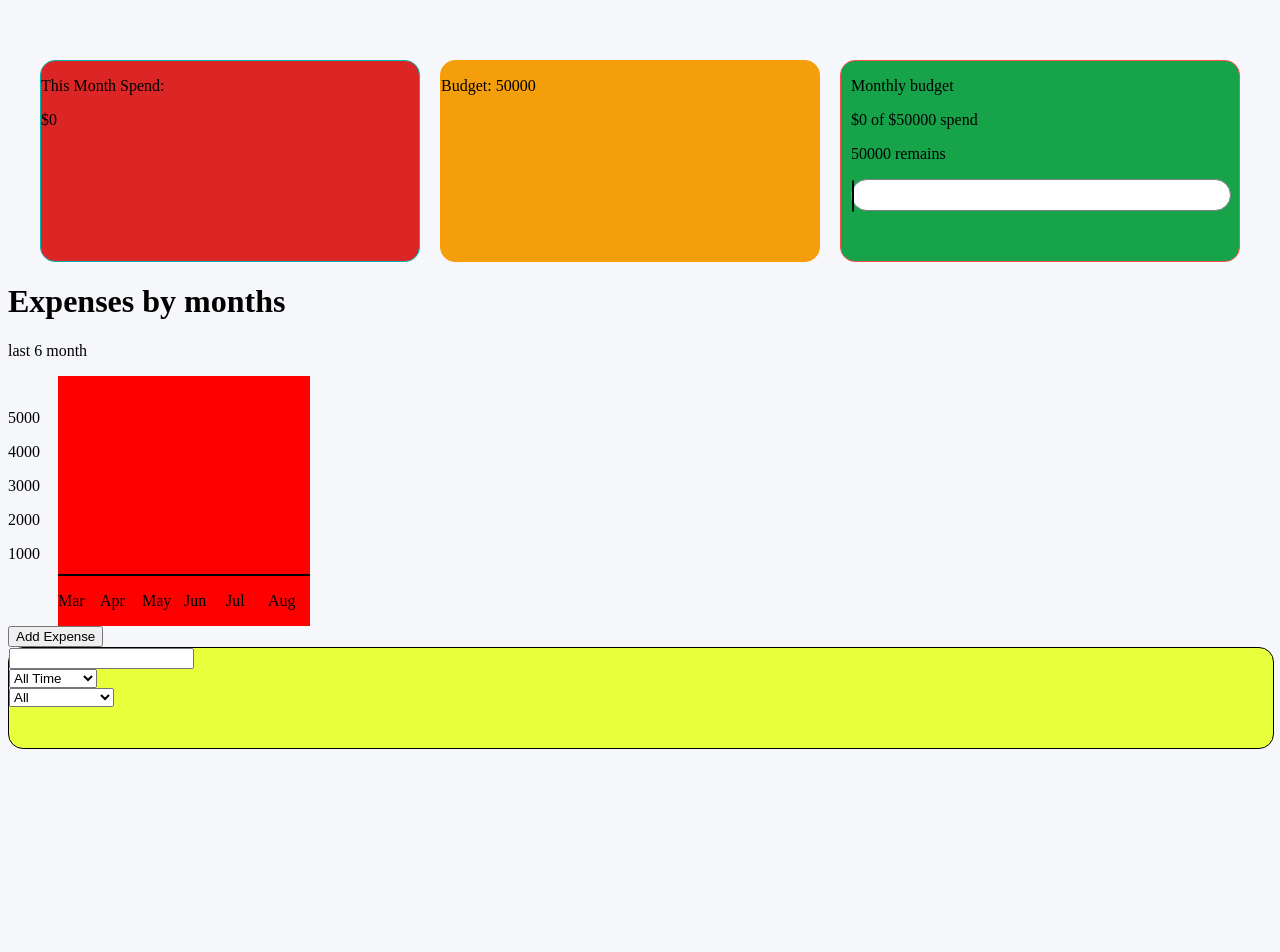
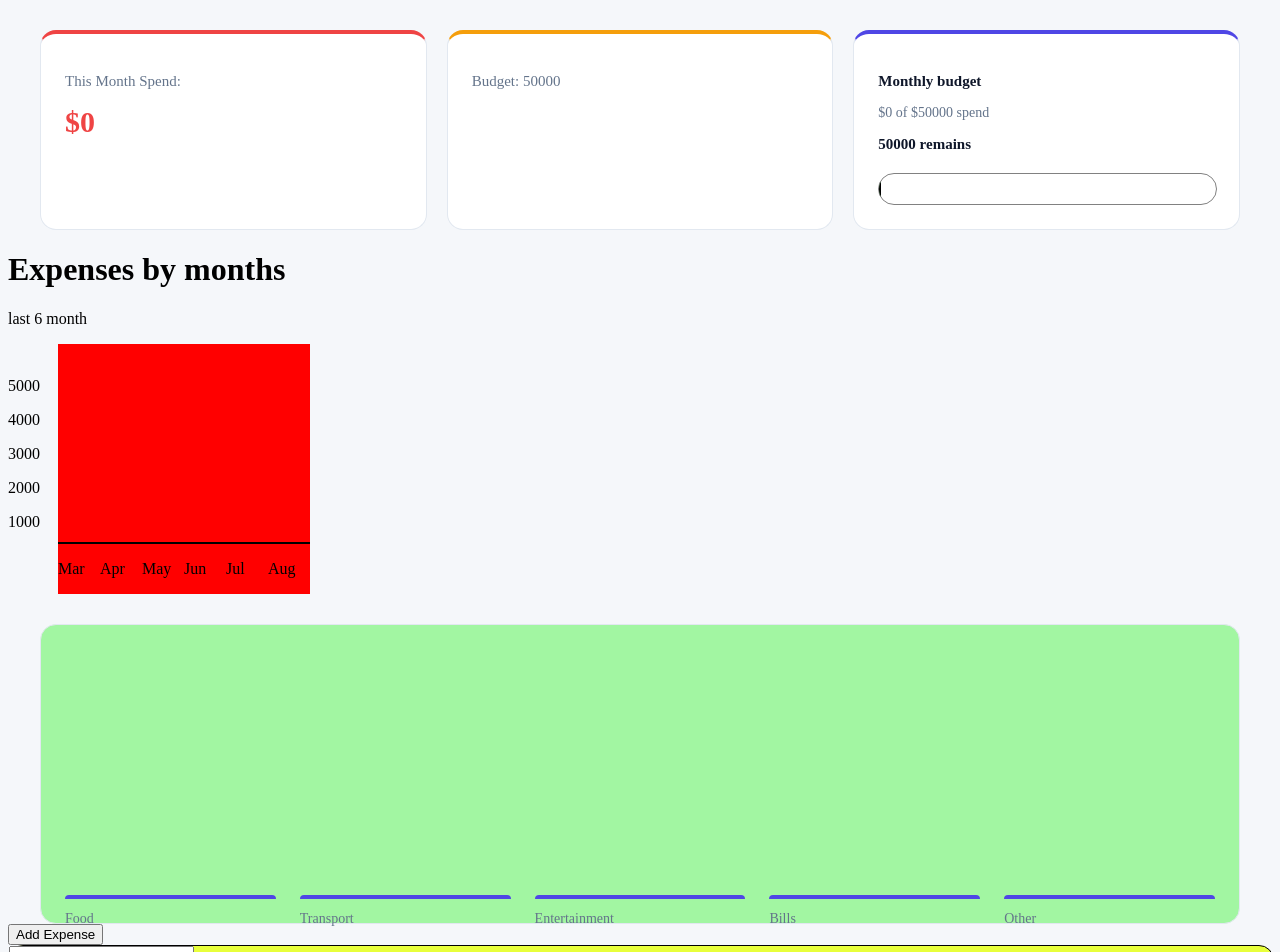
Before and after one commit to Nurik055/expense-tracker-dashboard, a React (Vite) app: page / in a window 1280 px wide. Shown: the top 952 px of the page. Before the commit the page ends 800 px from the top, so only its background shows below. Built offline with nearby package versions, Linux system fonts and the light colour scheme.

Commit message:
styling the main 3 cards and the category dashboard

```diff
--- a/src/components/Cards/Cards.css
+++ b/src/components/Cards/Cards.css
@@ -1,38 +1,194 @@
+:root {
+  --surface: #ffffff;
+
+  --text-primary: #0f172a;
+  --text-secondary: #64748b;
+
+  --border: #e2e8f0;
+
+  --primary: #4f46e5;
+
+  --negative: #ef4444;
+  --warning: #f59e0b;
+}
+/* TOP 3 CARDS */
+
 .theCardsContainer {
-    display:flex;
-    max-width: 1200px;
-    gap: 20px;
-    margin: 30px auto 0;
-}
+  display: flex;
+  gap: 20px;
 
-.budgetCard {
-    background-color: #F59E0B;
-    margin-top: 30px;
-    border: 1px solid rgb(255, 157, 0);
-    border-radius: 15px;
-}
-.budgetDashboardContainer {
-    background-color: #16A34A;
-    padding: 0 10px 0 10px;
-    margin-top: 30px;
-    border: 1px solid rgb(255, 80, 80);
-    border-radius: 15px;
-}
-.thisMSpend {
-    background-color: #DC2626;
-    margin-top: 30px;
-    border: 1px solid rgb(0, 183, 174);
-    border-radius: 15px;
-}
-.budgetCard,
-.budgetDashboardContainer,
-.thisMSpend {
-    flex: 1;
-    height: 200px;
+  max-width: 1200px;
+  margin: 30px auto 0;
+
+  padding: 0 20px;
 }
 
 
+/* COMMON STYLING FOR ALL THE CARDS*/
 
+.thisMSpend,
+.budgetCard,
+.budgetDashboardContainer {
+  flex: 1;
+
+  min-height: 180px;
+
+  background-color: var(--surface);
+
+  border: 1px solid var(--border);
+  border-radius: 16px;
+
+  padding: 24px;
+
+  box-sizing: border-box;
+}
+
+
+/* THIS MONTH SPEND CARD */
+
+.thisMSpend {
+  border-top: 4px solid var(--negative);
+}
+
+.thisMSpendP {
+  color: var(--text-secondary);
+  font-size: 15px;
+  font-weight: 500;
+}
+
+.thisMSpendN {
+  margin-top: 12px;
+
+  color: var(--negative);
+
+  font-size: 30px;
+  font-weight: 700;
+}
+
+
+/* BUDGET CARD STYLING */
+
+.budgetCard {
+  border-top: 4px solid var(--warning);
+
+  cursor: pointer;
+}
+
+.budgetCard p {
+  color: var(--text-secondary);
+
+  font-size: 15px;
+  font-weight: 500;
+}
+
+.budgetCard input {
+  width: 100%;
+
+  box-sizing: border-box;
+
+  padding: 10px 12px;
+
+  border: 1px solid var(--border);
+  border-radius: 8px;
+
+  font-family: inherit;
+  font-size: 16px;
+  color: var(--text-primary);
+
+  outline: none;
+}
+
+.budgetCard input:focus {
+  border-color: var(--primary);
+}
+
+
+/* MONTHLY BUDGET */
+
+.budgetDashboardContainer {
+  border-top: 4px solid var(--primary);
+}
+
+.budgetDashboardContainer p:first-child {
+  color: var(--text-primary);
+
+  font-size: 15px;
+  font-weight: 600;
+}
+
+.budgetDashboardContainer p:nth-child(2) {
+  margin-top: 8px;
+
+  color: var(--text-secondary);
+
+  font-size: 14px;
+}
+
+
+/* PROGRESS BAR */
+
+.budgetDashboard {
+  width: 100%;
+  height: 10px;
+
+  margin-top: 20px;
+
+  background-color: #e2e8f0;
+
+  border-radius: 999px;
+
+  overflow: hidden;
+}
+
+.spendingsDashboard {
+  height: 100%;
+
+  background-color: var(--primary);
+
+  border-radius: 999px;
+
+  transition: width 0.3s ease;
+}
+
+
+/*SPENDINGS BY CATEGORY STYLING*/
+.dashboardByCategoryContainer {
+  display: flex;
+  align-items: flex-end;
+  gap: 24px;
+  width: 100%;
+  max-width: 1200px;
+  height: 300px;
+  margin: 30px auto 0;
+  padding: 24px;
+  box-sizing: border-box;
+
+  background: #ffffff;
+  border: 1px solid #e2e8f0;
+  border-radius: 16px;
+}
+
+.oneCategory {
+  flex: 1;
+  min-height: 4px;
+  background: #4f46e5;
+  border-radius: 8px 8px 0 0;
+  transition: height 0.3s ease;
+
+  display: flex;
+  justify-content: center;
+  position: relative;
+}
+
+.categoryDashboardP {
+  position: absolute;
+  bottom: -28px;
+  margin: 0;
+  color: #64748b;
+  font-size: 14px;
+  font-weight: 500;
+  white-space: nowrap;
+}
 
 
 
@@ -51,6 +207,9 @@
     border: 1px solid black;
     border-radius: 20px
 }
+
+
+
 
 
 
--- a/src/components/Cards/Cards.jsx
+++ b/src/components/Cards/Cards.jsx
@@ -152,6 +152,7 @@ function Cards({ expenses, budget, setBudget }) {
   if (month5 < 0) month5 += 12;
 
   let month6 = currentMonth;
+
   return (
     <div>
       <div className="theCardsContainer">
@@ -268,31 +269,45 @@ function Cards({ expenses, budget, setBudget }) {
   style={{
     height: `${((totalsByCategory.Food || 0) / highestCategoryAmount) * 100}%`,
   }}
-        ></div>
+>
+  <p className="categoryDashboardP">Food</p>
+</div>
+
 <div
   className="oneCategory"
   style={{
     height: `${((totalsByCategory.Transport || 0) / highestCategoryAmount) * 100}%`,
   }}
-        ></div>
+>
+  <p className="categoryDashboardP">Transport</p>
+</div>
+
 <div
   className="oneCategory"
   style={{
     height: `${((totalsByCategory.Entertainment || 0) / highestCategoryAmount) * 100}%`,
   }}
-        ></div>
+>
+  <p className="categoryDashboardP">Entertainment</p>
+</div>
+
 <div
   className="oneCategory"
   style={{
     height: `${((totalsByCategory.Bills || 0) / highestCategoryAmount) * 100}%`,
   }}
-        ></div>
+>
+  <p className="categoryDashboardP">Bills</p>
+</div>
+
 <div
   className="oneCategory"
   style={{
     height: `${((totalsByCategory.Other || 0) / highestCategoryAmount) * 100}%`,
   }}
-        ></div>
+>
+  <p className="categoryDashboardP">Other</p>
+</div>
       </div>
     </div>
   );
```
Lines whose indentation alone changed are shown as unchanged.
